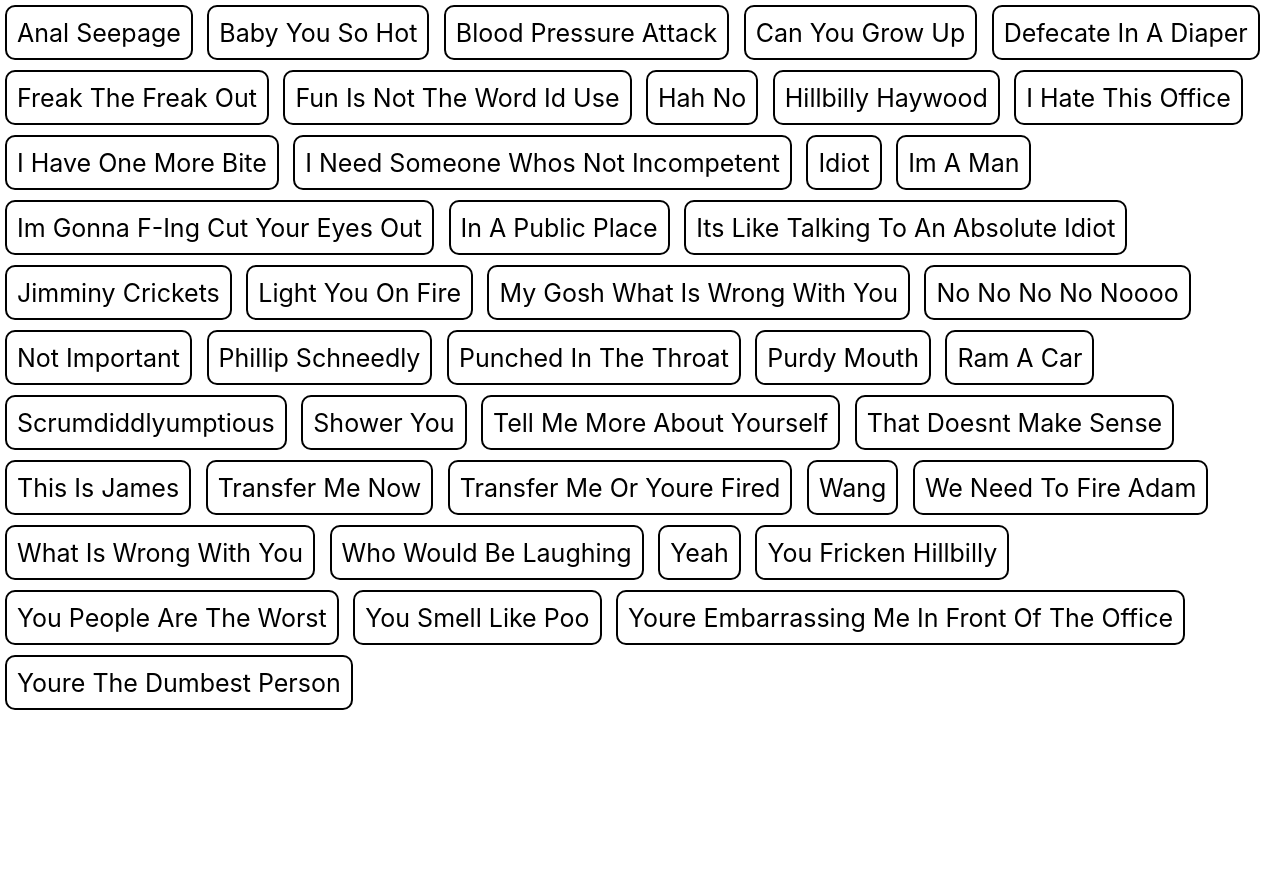
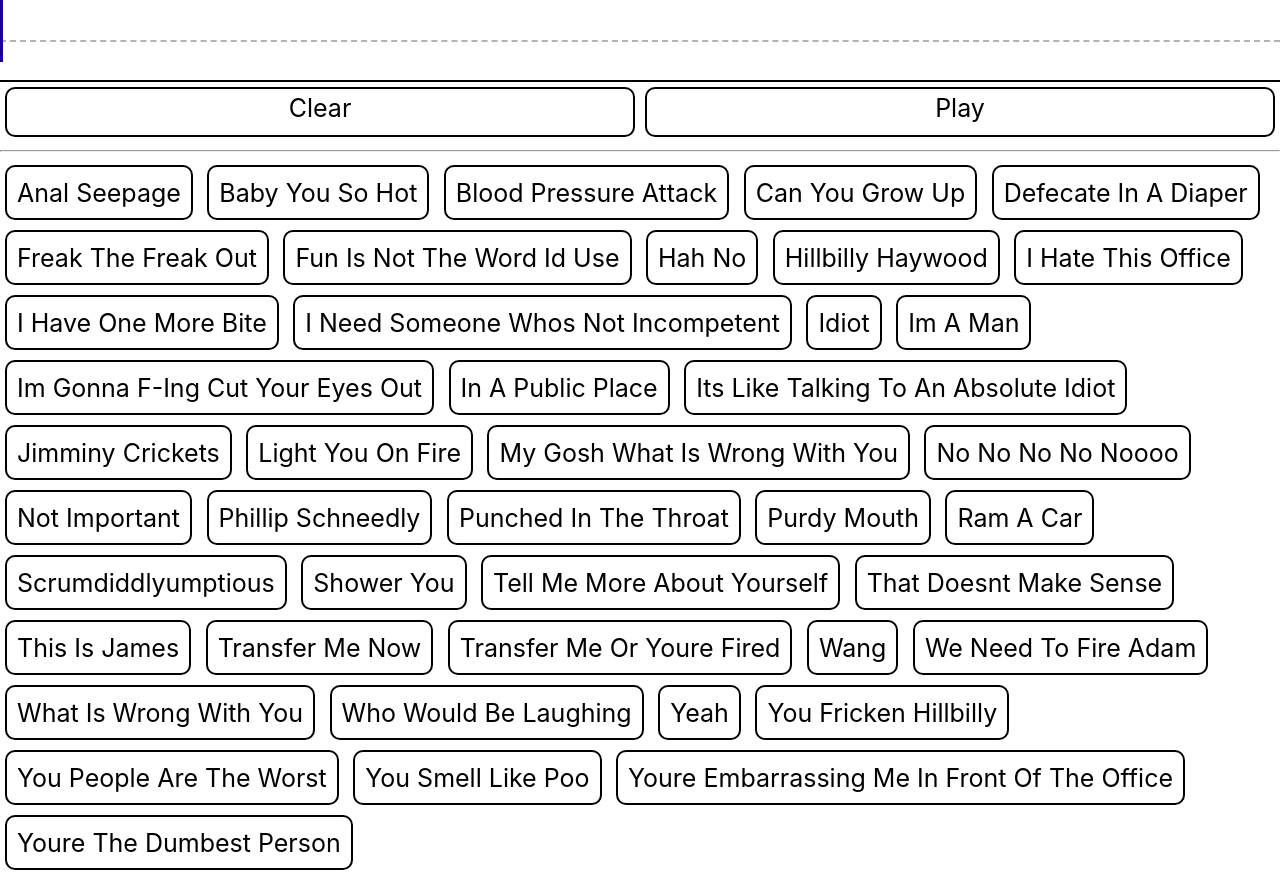
Before and after one commit to adamrpostjr/JamesSoundBoard, a Svelte app: page / in a window 1280 px wide. Before the commit the page ends 800 px from the top, so only its background shows below. Built offline with nearby package versions, Linux system fonts and the light colour scheme.

Commit message:
Working on building out the sentance builder

```diff
--- a/public/global.css
+++ b/public/global.css
@@ -4,6 +4,7 @@ main {
   position: relative;
   width: 100%;
   height: 100%;
+  user-select: none
 }
 
 body {
@@ -65,3 +66,22 @@ button:not(:disabled):active {
 button:focus {
   border-color: #666;
 }
+
+/* width */
+::-webkit-scrollbar {
+  height: 9px;
+  width: 3px;
+
+}
+
+/* Track */
+::-webkit-scrollbar-track {
+  background: #f1f1f1;
+}
+
+/* Handle */
+::-webkit-scrollbar-thumb {
+  background: rgb(0, 0, 0);
+  border-radius: 200px;
+  cursor: pointer;
+}
--- a/src/App.svelte
+++ b/src/App.svelte
@@ -1,8 +1,10 @@
 <script>
   import Button from './button.svelte';
+  import Sentence from './sen.svelte';
 </script>
 
 <main>
+  <Sentence />
   <Button sound="/static-sounds/anal_seepage.mp3">anal seepage</Button>
   <Button sound="/static-sounds/baby_you_so_hot.mp3">Baby You So Hot</Button>
   <Button sound="/static-sounds/blood_pressure_attack.mp3">blood pressure attack</Button>
--- a/src/button.svelte
+++ b/src/button.svelte
@@ -1,9 +1,13 @@
 <script>
   export let sound;
   let player;
+
+  const startDrag = (event) => {
+    event.dataTransfer.setData('text/plain', JSON.stringify({ uri: sound, Name: sound.split('/')[sound.split('/').length - 1].split('.')[0].replaceAll('_', ' ') }));
+  };
 </script>
 
-<custom-button on:click={() => player.play()}>
+<custom-button draggable="true" id={sound} on:dragstart={startDrag} on:click={() => player.play()}>
   <slot />
   <audio bind:this={player} src={sound} />
 </custom-button>
--- /dev/null
+++ b/src/sen.svelte
@@ -0,0 +1,82 @@
+<script>
+  import { onMount } from 'svelte';
+
+  var items = [];
+  $: items, console.log(items);
+  const handleDrop = (event) => {
+    console.log(JSON.parse(event.dataTransfer.getData('text/plain')));
+    items = [...items, JSON.parse(event.dataTransfer.getData('text/plain'))];
+  };
+</script>
+
+<builder on:drop|stopPropagation={handleDrop} on:dragenter|preventDefault on:dragover|preventDefault>
+  {#each items as item}
+    <custom-button>{item.Name}</custom-button>
+  {/each}
+  <dashedline />
+  <tracker />
+</builder>
+<row>
+  <custom-button on:click={() => (items.length = 0)} style="width: 50%">Clear</custom-button>
+  <custom-button style="width: 50%">Play</custom-button>
+</row>
+<hr />
+
+<style>
+  row {
+    width: 100%;
+    display: flex;
+    flex-direction: row;
+    justify-content: space-around;
+  }
+  custom-button {
+    display: inline-block;
+    flex-direction: column;
+    justify-content: center;
+    text-align: center;
+    padding: 4px 10px;
+    margin: 5px;
+    height: 50px;
+    box-sizing: border-box;
+    border-radius: 10px;
+    border: 2px solid black;
+    font-size: 25px;
+    text-transform: capitalize;
+    cursor: pointer;
+    transition: 0.5s cubic-bezier(0.19, 1, 0.22, 1);
+    color: black;
+    background: white;
+  }
+  builder {
+    font-family: monospace;
+    font-weight: bolder;
+    width: 100%;
+    height: 80px;
+    color: rgba(128, 128, 128, 0.596);
+    border-bottom: 2px solid black;
+    position: relative;
+    display: flex;
+    flex-direction: row;
+    white-space: nowrap;
+    overflow-x: scroll;
+    overflow-y: hidden;
+  }
+  dashedline {
+    display: block;
+    border-bottom: 2px dashed rgba(128, 128, 128, 0.596);
+    width: 100%;
+    position: absolute;
+    top: 50%;
+  }
+  tracker {
+    height: 60px;
+    display: block;
+    width: 1px;
+    position: absolute;
+    top: 0;
+    left: 0%;
+    border: 1px solid rgb(28, 0, 155);
+    background: rgb(28, 0, 155);
+    transition: 20s cubic-bezier(0.4, 0, 1, 1);
+  }
+</style>
```
